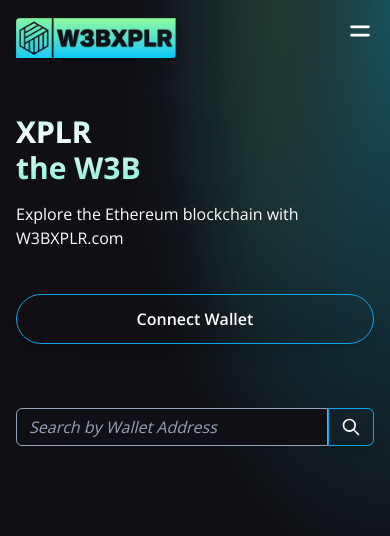
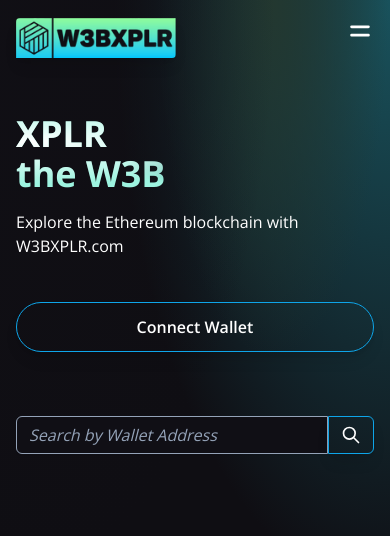
Before and after one commit to germanokuerten/w3bxplr-frontend, a React (Vite) app: page / in a window 390 px wide. Shown: the top 536 px of the page. Built offline with nearby package versions, Linux system fonts and the light colour scheme.

Commit message:
Fix: Title mobile size improvement

```diff
--- a/src/components/Navbar.jsx
+++ b/src/components/Navbar.jsx
@@ -17,7 +17,9 @@
     return (
         <nav className='w-full flex md:justify-center justify-between items-center p-4'>
             <div className='md:flex-[0.95] flex-initial justify-center items-center'>
+                <a href="https://www.w3bxplr.com">
                 <img src={logo} alt="logo" className='w-40 cursor-pointer rounded-tl rounded-br hover:shadow-[#109ee0] shadow-lg mt-0.5 -mb-3'/>
+                </a>
             </div>
             <ul className='text-white md:flex hidden list-none flex-row justify-between items-center flex-initial mx-4 mt-2'>
                 {/* {["Github", "LinkedIn"].map((item, index) => (
--- a/src/components/Welcome.jsx
+++ b/src/components/Welcome.jsx
@@ -64,7 +64,7 @@
         <div className='flex w-full justify-center items-center'>
             <div className='flex md:flex-row flex-col items-start justify-between md:p-20 py-12 px-4'>
                 <div className='flex flex-1 justify-start flex-col md:mr-10'>
-                    <h1 className='text-3xl sm:text-5xl text-white text-gradient py-1 font-bold [text-shadow:_5px_5px 5px_0_rgb(255_255_255_/_40%)]'>
+                    <h1 className='text-4xl sm:text-5xl text-white text-gradient py-1 font-bold [text-shadow:_5px_5px 5px_0_rgb(255_255_255_/_40%)]'>
                         XPLR <br /> the W3B
                     </h1>
                     <p className='text-left mt-3 text-white font-light w-11/14 text-base'>
```
